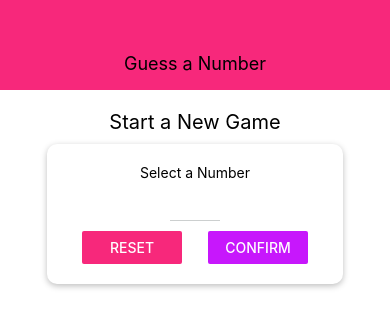
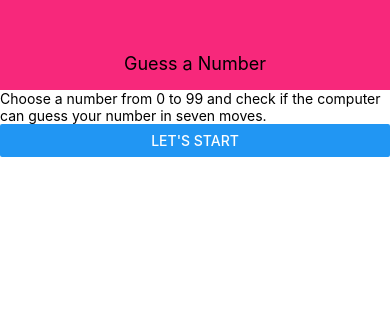
Before and after one commit to emilialach91/GuessNumberGame, a React Native app: screen / in a window 390 px wide. Shown: the top 328 px of the page. Built offline with nearby package versions, Linux system fonts and the light colour scheme.

Commit message:
Added the RulesScreen

```diff
--- a/App.js
+++ b/App.js
@@ -5,11 +5,13 @@ import GameScreen from './screens/GameScreen';
 import StartGameScreen from './screens/StartGameScreen'
 import GameOverScreen from './screens/GameOverScreen'
 import WinScreen from './screens/WinScreen';
+import RulesScreen from './screens/RulesScreen';
 
 export default function App() {
 
 	const [userNumber, setUserNumber] = useState()
 	const [guessRounds, setGuessRounds] = useState(0)
+	const [showMe, setShowMe] = useState(true)
 
 	const configureNewGameHandler = () => {
 		setGuessRounds(0);
@@ -24,7 +26,15 @@ export default function App() {
 		setGuessRounds(numOfRounds);
 	};
 
-	let content = <StartGameScreen onStartGame={startGameHandler} />
+	const hideRulesScreen = (x) => {
+		setShowMe(x);
+	};
+
+	let content = <RulesScreen onShowMe={hideRulesScreen} />
+
+	if (showMe === false) {
+
+		content = <StartGameScreen onStartGame={startGameHandler} />
 
 		if (userNumber > 0 && guessRounds === 0) {
 			content = <GameScreen userChoice={userNumber} onGameOver={gameOverHandler} onWin={gameOverHandler} />
@@ -32,6 +42,7 @@ export default function App() {
 			content = <GameOverScreen roundsNumber={guessRounds} userNumber={userNumber} onRestart={configureNewGameHandler} />
 		} else if (guessRounds > 0 && guessRounds === 6) {
 			content = <WinScreen onRestart={configureNewGameHandler} />
+		}
 	}
 
 	return (
--- /dev/null
+++ b/screens/RulesScreen.js
@@ -0,0 +1,22 @@
+
+
+import React from 'react'
+import { Button, StyleSheet, View, Text } from 'react-native';
+
+
+const RulesScreen = props => {
+	return (
+		<View>
+			<Text>
+				Choose a number from 0 to 99 and check if the computer can guess your number in seven moves.
+			</Text>
+			<Button title="Let's start" onPress={() => props.onShowMe(false)} />
+		</View>
+	);
+}
+
+const styles = StyleSheet.create({
+
+});
+
+export default RulesScreen
```
Lines whose indentation alone changed are shown as unchanged.
